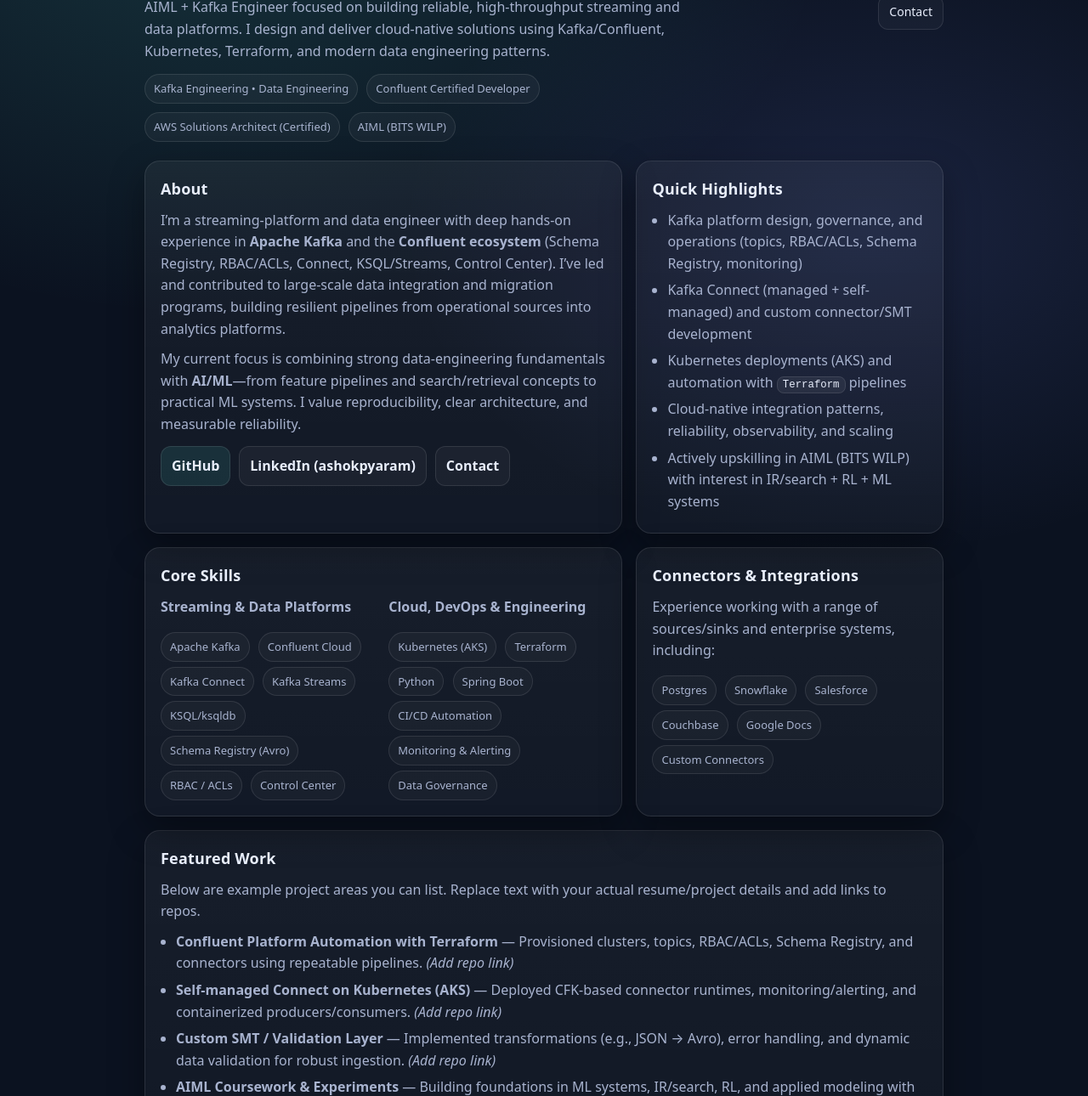
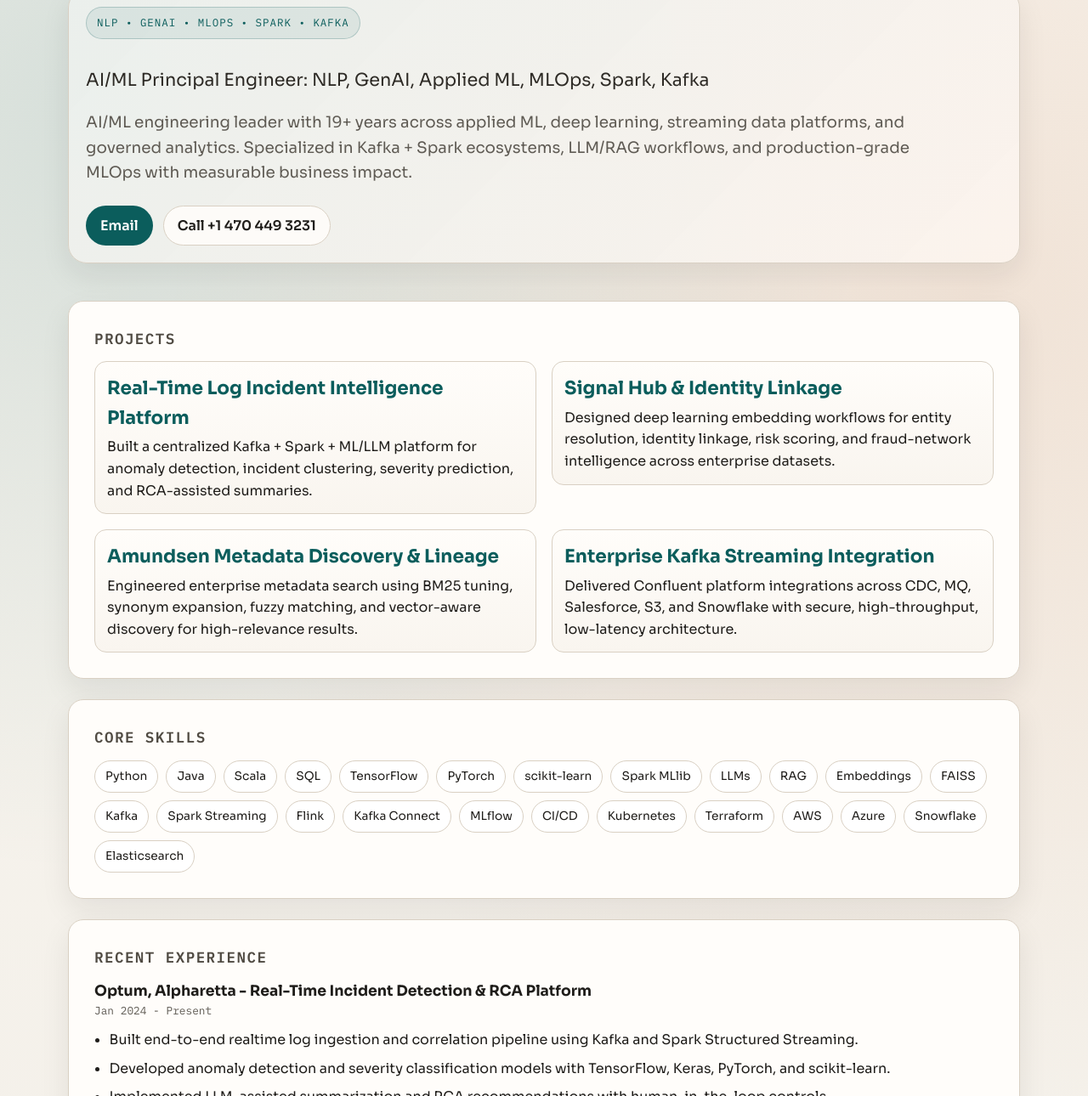
Before and after one commit to ashokpyaram-aiml/mypage, a plain HTML site: page index.html in a window 1280 px wide. Shown: the part 108-1398 px from the top of the page at 85% size. Drawn offline with Linux system fonts and the light colour scheme.

Commit message:
Revise index.html with new profile details and styles
Updated personal information and styling in index.html.

```diff
--- a/index.html
+++ b/index.html
@@ -1,296 +1,416 @@
 <!doctype html>
 <html lang="en">
 <head>
-  <meta charset="utf-8" />
-  <meta name="viewport" content="width=device-width, initial-scale=1" />
-  <title>Ashok Kumar Pyaram | AIML + Kafka Engineer</title>
-  <meta name="description" content="AIML + Kafka Engineer specializing in streaming data platforms, Confluent/Kafka, Kubernetes, Terraform, and cloud-native data engineering." />
+  <meta charset="UTF-8" />
+  <meta name="viewport" content="width=device-width, initial-scale=1.0" />
+  <title>Ashok Kumar Pyaram | AI/ML Principal Engineer</title>
+  <meta name="description" content="Portfolio and profile of Ashok Kumar Pyaram, AI/ML Principal Engineer specializing in NLP, GenAI, MLOps, Kafka, and Spark." />
+  <link rel="preconnect" href="https://fonts.googleapis.com" />
+  <link rel="preconnect" href="https://fonts.gstatic.com" crossorigin />
+  <link href="https://fonts.googleapis.com/css2?family=Sora:wght@300;400;600;700;800&family=IBM+Plex+Mono:wght@400;600&display=swap" rel="stylesheet" />
   <style>
-    :root{
-      --bg:#0b1220;
-      --card:#0f1b33;
-      --text:#e8eefc;
-      --muted:#a8b3cf;
-      --accent:#4dd6c5;
-      --border:rgba(255,255,255,0.10);
-      --shadow: 0 16px 40px rgba(0,0,0,.35);
+    :root {
+      --bg: #f4f1ea;
+      --ink: #1f1d1a;
+      --muted: #5f5b54;
+      --card: #fffdfa;
+      --line: #d9d0c3;
+      --accent: #0b5d5c;
+      --accent-2: #c3682f;
+      --shadow: 0 14px 34px rgba(31, 29, 26, 0.08);
+      --radius: 18px;
+      --max: 1120px;
     }
-    *{box-sizing:border-box}
-    body{
-      margin:0;
-      font-family: ui-sans-serif, system-ui, -apple-system, Segoe UI, Roboto, Helvetica, Arial, "Apple Color Emoji","Segoe UI Emoji";
-      background: radial-gradient(1200px 800px at 20% 0%, rgba(77,214,197,.16), transparent 60%),
-                  radial-gradient(1000px 700px at 80% 20%, rgba(120,140,255,.14), transparent 55%),
-                  var(--bg);
-      color:var(--text);
-      line-height:1.6;
+
+    * { box-sizing: border-box; }
+    html, body { margin: 0; padding: 0; }
+
+    body {
+      font-family: "Sora", sans-serif;
+      color: var(--ink);
+      background:
+        radial-gradient(circle at 10% 10%, rgba(11, 93, 92, 0.14), transparent 38%),
+        radial-gradient(circle at 90% 20%, rgba(195, 104, 47, 0.12), transparent 44%),
+        linear-gradient(180deg, #f8f5ef 0%, #f2eee7 100%);
+      line-height: 1.6;
+      overflow-x: hidden;
     }
-    a{color:var(--accent); text-decoration:none}
-    a:hover{text-decoration:underline}
-    .wrap{max-width:980px; margin:0 auto; padding:42px 20px 64px}
-    header{
-      display:flex; gap:18px; align-items:flex-start; justify-content:space-between;
-      margin-bottom:22px;
+
+    .wrap {
+      width: min(92%, var(--max));
+      margin: 0 auto;
     }
-    .title h1{margin:0; font-size:34px; letter-spacing:.2px}
-    .title p{margin:8px 0 0; color:var(--muted); max-width:70ch}
-    .badge-row{display:flex; flex-wrap:wrap; gap:10px; margin-top:14px}
-    .badge{
-      border:1px solid var(--border);
-      background: rgba(255,255,255,0.04);
-      padding:6px 10px;
-      border-radius:999px;
-      font-size:13px;
-      color:var(--muted);
+
+    .topbar {
+      position: sticky;
+      top: 0;
+      backdrop-filter: blur(8px);
+      background: rgba(248, 245, 239, 0.85);
+      border-bottom: 1px solid rgba(217, 208, 195, 0.6);
+      z-index: 20;
     }
-    nav{
-      display:flex; gap:14px; flex-wrap:wrap;
-      justify-content:flex-end;
-      align-items:center;
-      margin-top:6px;
+
+    .topbar .wrap {
+      display: flex;
+      justify-content: space-between;
+      align-items: center;
+      min-height: 42px;
+      gap: 10px;
     }
-    nav a{
-      border:1px solid var(--border);
-      background: rgba(255,255,255,0.03);
-      padding:8px 12px;
-      border-radius:12px;
-      font-size:14px;
-      color:var(--text);
+
+    .brand {
+      font-weight: 500;
+      font-size: 0.8rem;
+      letter-spacing: 0.06em;
+      text-transform: uppercase;
+      color: var(--ink);
     }
-    nav a:hover{background: rgba(77,214,197,0.10); text-decoration:none}
-    .grid{
-      display:grid;
-      grid-template-columns: 1.4fr .9fr;
-      gap:16px;
-      margin-top:18px;
+
+    .meta {
+      font-family: "IBM Plex Mono", monospace;
+      font-size: 0.72rem;
+      color: var(--muted);
+      text-align: right;
     }
-    @media (max-width: 900px){
-      header{flex-direction:column}
-      nav{justify-content:flex-start}
-      .grid{grid-template-columns:1fr}
+
+    .hero {
+      padding: 28px 0 20px;
+      animation: rise 700ms ease-out both;
+      background: transparent;
+      border: none;
+      box-shadow: none;
     }
-    .card{
-      border:1px solid var(--border);
-      background: linear-gradient(180deg, rgba(255,255,255,0.05), rgba(255,255,255,0.03));
-      border-radius:18px;
-      padding:18px 18px;
+
+    .hero-card {
+      border: 1px solid var(--line);
+      border-radius: 22px;
+      padding: clamp(14px, 2vw, 20px);
+      background:
+        linear-gradient(135deg, rgba(11, 93, 92, 0.08), rgba(195, 104, 47, 0.06)),
+        rgba(255, 253, 250, 0.95);
       box-shadow: var(--shadow);
     }
-    .card h2{
-      margin:0 0 10px;
-      font-size:18px;
-      letter-spacing:.2px;
+
+    .eyebrow {
+      display: inline-block;
+      font-family: "IBM Plex Mono", monospace;
+      font-size: 0.78rem;
+      letter-spacing: 0.08em;
+      text-transform: uppercase;
+      color: var(--accent);
+      background: rgba(11, 93, 92, 0.08);
+      border: 1px solid rgba(11, 93, 92, 0.22);
+      border-radius: 999px;
+      padding: 8px 12px;
+      margin-bottom: 18px;
     }
-    .card p{margin:0 0 10px; color:var(--muted)}
-    ul{margin:10px 0 0; padding-left:18px; color:var(--muted)}
-    li{margin:6px 0}
-    .two-col{
-      display:grid;
-      grid-template-columns: 1fr 1fr;
-      gap:12px;
+
+    h1 {
+      margin: 0;
+      font-size: clamp(1.6rem, 3.6vw, 2.6rem);
+      line-height: 1.08;
+      letter-spacing: -0.02em;
+      max-width: 20ch;
+      font-weight: 800;
     }
-    @media (max-width: 520px){
-      .two-col{grid-template-columns:1fr}
+
+    .hero-subtitle {
+      margin: 14px 0 0;
+      font-size: clamp(1rem, 2.1vw, 1.3rem);
+      color: #2e2b26;
+      font-weight: 400;
     }
-    .pill{
-      display:inline-block;
-      border:1px solid var(--border);
-      background: rgba(255,255,255,0.03);
-      padding:6px 10px;
-      border-radius:999px;
-      margin:6px 6px 0 0;
-      font-size:13px;
-      color:var(--muted);
+
+    .lead {
+      max-width: 72ch;
+      margin: 18px 0 24px;
+      color: var(--muted);
+      font-size: clamp(1rem, 1.8vw, 1.15rem);
+      font-weight: 400;
     }
-    footer{
-      margin-top:18px;
-      color:rgba(232,238,252,.65);
-      font-size:13px;
-      text-align:center;
+
+    .cta {
+      display: flex;
+      flex-wrap: wrap;
+      gap: 12px;
     }
-    .cta{
-      display:flex; gap:10px; flex-wrap:wrap; margin-top:12px;
+
+    .btn {
+      text-decoration: none;
+      display: inline-flex;
+      align-items: center;
+      justify-content: center;
+      border-radius: 999px;
+      padding: 10px 16px;
+      font-weight: 600;
+      border: 1px solid transparent;
+      transition: transform 180ms ease, background 180ms ease;
     }
-    .btn{
-      display:inline-block;
-      padding:10px 12px;
-      border-radius:12px;
-      border:1px solid var(--border);
-      background: rgba(77,214,197,0.12);
-      color:var(--text);
-      font-weight:600;
+
+    .btn.primary {
+      background: var(--accent);
+      color: #fff;
     }
-    .btn.secondary{background: rgba(255,255,255,0.04)}
-    .btn:hover{text-decoration:none; filter:brightness(1.05)}
-    code.inline{
-      background: rgba(255,255,255,0.06);
-      border:1px solid var(--border);
-      padding:2px 6px;
-      border-radius:8px;
-      color:var(--text);
-      font-size: 0.95em;
+
+    .btn.secondary {
+      border-color: var(--line);
+      color: var(--ink);
+      background: rgba(255, 253, 250, 0.9);
+    }
+
+    .btn:hover { transform: translateY(-1px); }
+
+    section {
+      margin: 24px 0;
+      background: var(--card);
+      border: 1px solid var(--line);
+      border-radius: var(--radius);
+      box-shadow: var(--shadow);
+      padding: clamp(20px, 2.6vw, 30px);
+      animation: fade 550ms ease both;
+    }
+
+    .section-title {
+      margin: 0 0 12px;
+      font-size: 1.1rem;
+      text-transform: uppercase;
+      letter-spacing: 0.08em;
+      font-family: "IBM Plex Mono", monospace;
+      color: #504b43;
+    }
+
+    .grid {
+      display: grid;
+      grid-template-columns: repeat(2, minmax(0, 1fr));
+      gap: 18px;
+    }
+
+    .stat {
+      border: 1px solid var(--line);
+      border-radius: 14px;
+      background: linear-gradient(180deg, #fffdfa, #f9f5ef);
+      padding: 14px;
+    }
+
+    a.stat-link {
+      text-decoration: none;
+      color: inherit;
+      display: block;
+      transition: transform 180ms ease, box-shadow 180ms ease;
+      border-radius: 14px;
+    }
+
+    a.stat-link:hover .stat {
+      transform: translateY(-2px);
+      box-shadow: 0 10px 20px rgba(31, 29, 26, 0.08);
+    }
+
+    .stat strong {
+      display: block;
+      font-size: 1.35rem;
+      color: var(--accent);
+      margin-bottom: 4px;
+    }
+
+    .chips {
+      display: flex;
+      flex-wrap: wrap;
+      gap: 9px;
+      margin-top: 10px;
+    }
+
+    .chip {
+      border: 1px solid var(--line);
+      border-radius: 999px;
+      padding: 7px 12px;
+      font-size: 0.86rem;
+      background: #fff;
+    }
+
+    .timeline-item {
+      border-top: 1px dashed var(--line);
+      padding-top: 16px;
+      margin-top: 16px;
+    }
+
+    .timeline-item:first-of-type {
+      border-top: none;
+      margin-top: 0;
+      padding-top: 0;
+    }
+
+    .role {
+      margin: 0;
+      font-size: 1.08rem;
+    }
+
+    .period {
+      font-family: "IBM Plex Mono", monospace;
+      font-size: 0.8rem;
+      color: var(--muted);
+      margin-bottom: 10px;
+      display: block;
+    }
+
+    ul {
+      margin: 0;
+      padding-left: 1.1rem;
+    }
+
+    li + li { margin-top: 8px; }
+
+    footer {
+      text-align: center;
+      padding: 28px 0 36px;
+      color: var(--muted);
+      font-size: 0.9rem;
+    }
+
+    @keyframes rise {
+      from { opacity: 0; transform: translateY(16px); }
+      to { opacity: 1; transform: translateY(0); }
+    }
+
+    @keyframes fade {
+      from { opacity: 0; transform: translateY(8px); }
+      to { opacity: 1; transform: translateY(0); }
+    }
+
+    @media (max-width: 860px) {
+      .grid { grid-template-columns: 1fr; }
+      .topbar .wrap { justify-content: space-between; padding: 4px 0; }
+      .meta { text-align: left; }
     }
   </style>
 </head>
-
 <body>
+  <header class="topbar">
     <div class="wrap">
-    <header>
-      <div class="title">
-        <h1>Ashok Kumar Pyaram</h1>
-        <p>
-          AIML + Kafka Engineer focused on building reliable, high-throughput streaming and data platforms.
-          I design and deliver cloud-native solutions using Kafka/Confluent, Kubernetes, Terraform, and modern data engineering patterns.
-        </p>
-
-        <div class="badge-row">
-          <span class="badge">Kafka Engineering • Data Engineering</span>
-          <span class="badge">Confluent Certified Developer</span>
-          <span class="badge">AWS Solutions Architect (Certified)</span>
-          <span class="badge">AIML (BITS WILP)</span>
+      <div class="brand">Ashok Kumar Pyaram</div>
+      <div class="meta">AI/ML Principal Engineer • Greater Atlanta, GA, USA</div>
     </div>
-      </div>
-
-      <nav>
-        <a href="#about">About</a>
-        <a href="#skills">Skills</a>
-        <a href="#projects">Projects</a>
-        <a href="#contact">Contact</a>
-        <!-- Optional: link to your resume PDF if you add it to repo -->
-        <!-- <a href="resume.pdf">Resume</a> -->
-      </nav>
   </header>
 
-    <section class="grid">
-      <div class="card" id="about">
-        <h2>About</h2>
-        <p>
-          I’m a streaming-platform and data engineer with deep hands-on experience in <strong>Apache Kafka</strong> and the
-          <strong>Confluent ecosystem</strong> (Schema Registry, RBAC/ACLs, Connect, KSQL/Streams, Control Center).
-          I’ve led and contributed to large-scale data integration and migration programs, building resilient pipelines
-          from operational sources into analytics platforms.
+  <main class="wrap">
+    <section class="hero">
+      <div class="hero-card">
+        <span class="eyebrow">NLP • GENAI • MLOPS • Spark • Kafka</span>
+        <p class="hero-subtitle">AI/ML Principal Engineer: NLP, GenAI, Applied ML, MLOps, Spark, Kafka</p>
+        <p class="lead">
+          AI/ML engineering leader with 19+ years across applied ML, deep learning, streaming data platforms, and governed analytics.
+          Specialized in Kafka + Spark ecosystems, LLM/RAG workflows, and production-grade MLOps with measurable business impact.
         </p>
-        <p>
-          My current focus is combining strong data-engineering fundamentals with <strong>AI/ML</strong>—from feature pipelines and
-          search/retrieval concepts to practical ML systems. I value reproducibility, clear architecture, and measurable reliability.
-        </p>
-
         <div class="cta">
-          <!-- Replace # with your real links -->
-          <a class="btn" href="https://github.com/ashokpyaram-aiml/mypage" target="_blank" rel="noopener">GitHub</a>
-          <a class="btn secondary" href="https://www.linkedin.com/in/ashokpyaram/" target="_blank" rel="noopener">LinkedIn (ashokpyaram)</a>
-          <a class="btn secondary" href="#contact">Contact</a>
-        </div>
-      </div>
-
-      <aside class="card">
-        <h2>Quick Highlights</h2>
-        <ul>
-          <li>Kafka platform design, governance, and operations (topics, RBAC/ACLs, Schema Registry, monitoring)</li>
-          <li>Kafka Connect (managed + self-managed) and custom connector/SMT development</li>
-          <li>Kubernetes deployments (AKS) and automation with <code class="inline">Terraform</code> pipelines</li>
-          <li>Cloud-native integration patterns, reliability, observability, and scaling</li>
-          <li>Actively upskilling in AIML (BITS WILP) with interest in IR/search + RL + ML systems</li>
-        </ul>
-      </aside>
-    </section>
-
-    <section class="grid" style="margin-top:16px;">
-      <div class="card" id="skills">
-        <h2>Core Skills</h2>
-        <div class="two-col">
-          <div>
-            <p><strong>Streaming & Data Platforms</strong></p>
-            <span class="pill">Apache Kafka</span>
-            <span class="pill">Confluent Cloud</span>
-            <span class="pill">Kafka Connect</span>
-            <span class="pill">Kafka Streams</span>
-            <span class="pill">KSQL/ksqldb</span>
-            <span class="pill">Schema Registry (Avro)</span>
-            <span class="pill">RBAC / ACLs</span>
-            <span class="pill">Control Center</span>
-          </div>
-          <div>
-            <p><strong>Cloud, DevOps & Engineering</strong></p>
-            <span class="pill">Kubernetes (AKS)</span>
-            <span class="pill">Terraform</span>
-            <span class="pill">Python</span>
-            <span class="pill">Spring Boot</span>
-            <span class="pill">CI/CD Automation</span>
-            <span class="pill">Monitoring & Alerting</span>
-            <span class="pill">Data Governance</span>
-          </div>
-        </div>
-      </div>
-
-      <div class="card">
-        <h2>Connectors & Integrations</h2>
-        <p>Experience working with a range of sources/sinks and enterprise systems, including:</p>
-        <div>
-          <span class="pill">Postgres</span>
-          <span class="pill">Snowflake</span>
-          <span class="pill">Salesforce</span>
-          <span class="pill">Couchbase</span>
-          <span class="pill">Google Docs</span>
-          <span class="pill">Custom Connectors</span>
+          <a class="btn primary" href="mailto:Pyaramashok@outlook.com">Email</a>
+          <a class="btn secondary" href="tel:+14704493231">Call +1 470 449 3231</a>
         </div>
       </div>
     </section>
 
-    <section class="card" id="projects" style="margin-top:16px;">
-      <h2>Featured Work</h2>
-      <p>
-        Below are example project areas you can list. Replace text with your actual resume/project details and add links to repos.
-      </p>
-      <ul>
-        <li>
-          <strong>Confluent Platform Automation with Terraform</strong> — Provisioned clusters, topics, RBAC/ACLs, Schema Registry, and connectors using repeatable pipelines.
-          <em> (Add repo link)</em>
-        </li>
-        <li>
-          <strong>Self-managed Connect on Kubernetes (AKS)</strong> — Deployed CFK-based connector runtimes, monitoring/alerting, and containerized producers/consumers.
-          <em> (Add repo link)</em>
-        </li>
-        <li>
-          <strong>Custom SMT / Validation Layer</strong> — Implemented transformations (e.g., JSON → Avro), error handling, and dynamic data validation for robust ingestion.
-          <em> (Add repo link)</em>
-        </li>
-        <li>
-          <strong>AIML Coursework & Experiments</strong> — Building foundations in ML systems, IR/search, RL, and applied modeling with reproducible notebooks.
-          <em> (Add repo link)</em>
-        </li>
-      </ul>
-    </section>
-
-    <section class="grid" style="margin-top:16px;">
-      <div class="card" id="contact">
-        <h2>Contact</h2>
-
-        <ul>
-          <li>Email: <a href="mailto:your.email@example.com">pyaramashok@outlook.com</a></li>
-          <li>LinkedIn: <a href="#" target="_blank" rel="noopener">https://www.linkedin.com/in/ashokpyaram/</a></li>
-          <li>GitHub: <a href="https://github.com/royalnestgit" target="_blank" rel="noopener">github.com/ashokpyaram-aiml</a></li>
-        </ul>
+    <section>
+      <h2 class="section-title">Projects</h2>
+      <div class="grid">
+        <a class="stat-link" href="projects/incident-intelligence.html">
+          <div class="stat">
+            <strong>Real-Time Log Incident Intelligence Platform</strong>
+            Built a centralized Kafka + Spark + ML/LLM platform for anomaly detection, incident clustering, severity prediction, and RCA-assisted summaries.
           </div>
-
-      <div class="card">
-        <h2>What I’m Exploring</h2>
-        <ul>
-          <li>ML systems fundamentals and scalable feature/data pipelines</li>
-          <li>Information Retrieval & Search (ranking, indexing, evaluation)</li>
-          <li>Streaming-first architectures for real-time ML</li>
-          <li>Observability: metrics, SLOs, and performance tuning for Kafka</li>
-        </ul>
+        </a>
+        <a class="stat-link" href="projects/signal-hub-identity-linkage.html">
+          <div class="stat">
+            <strong>Signal Hub & Identity Linkage</strong>
+            Designed deep learning embedding workflows for entity resolution, identity linkage, risk scoring, and fraud-network intelligence across enterprise datasets.
+          </div>
+        </a>
+        <a class="stat-link" href="projects/amundsen-metadata-lineage.html">
+          <div class="stat">
+            <strong>Amundsen Metadata Discovery & Lineage</strong>
+            Engineered enterprise metadata search using BM25 tuning, synonym expansion, fuzzy matching, and vector-aware discovery for high-relevance results.
+          </div>
+        </a>
+        <a class="stat-link" href="projects/enterprise-kafka-streaming.html">
+          <div class="stat">
+            <strong>Enterprise Kafka Streaming Integration</strong>
+            Delivered Confluent platform integrations across CDC, MQ, Salesforce, S3, and Snowflake with secure, high-throughput, low-latency architecture.
+          </div>
+        </a>
       </div>
     </section>
 
+    <section>
+      <h2 class="section-title">Core Skills</h2>
+      <div class="chips">
+        <span class="chip">Python</span><span class="chip">Java</span><span class="chip">Scala</span><span class="chip">SQL</span>
+        <span class="chip">TensorFlow</span><span class="chip">PyTorch</span><span class="chip">scikit-learn</span><span class="chip">Spark MLlib</span>
+        <span class="chip">LLMs</span><span class="chip">RAG</span><span class="chip">Embeddings</span><span class="chip">FAISS</span>
+        <span class="chip">Kafka</span><span class="chip">Spark Streaming</span><span class="chip">Flink</span><span class="chip">Kafka Connect</span>
+        <span class="chip">MLflow</span><span class="chip">CI/CD</span><span class="chip">Kubernetes</span><span class="chip">Terraform</span>
+        <span class="chip">AWS</span><span class="chip">Azure</span><span class="chip">Snowflake</span><span class="chip">Elasticsearch</span>
+      </div>
+    </section>
+
+    <section>
+      <h2 class="section-title">Recent Experience</h2>
+
+      <article class="timeline-item">
+        <h3 class="role">Optum, Alpharetta - Real-Time Incident Detection & RCA Platform</h3>
+        <span class="period">Jan 2024 - Present</span>
+        <ul>
+          <li>Built end-to-end realtime log ingestion and correlation pipeline using Kafka and Spark Structured Streaming.</li>
+          <li>Developed anomaly detection and severity classification models with TensorFlow, Keras, PyTorch, and scikit-learn.</li>
+          <li>Implemented LLM-assisted summarization and RCA recommendations with human-in-the-loop controls.</li>
+        </ul>
+      </article>
+
+      <article class="timeline-item">
+        <h3 class="role">Experian, Alpharetta - Signal Hub & Identity Linkage</h3>
+        <span class="period">Feb 2022 - Jan 2024</span>
+        <ul>
+          <li>Designed entity-resolution pipelines integrating enterprise credit, fraud, and identity datasets.</li>
+          <li>Built embedding-based deep learning models for customer/address similarity and fraud-network discovery.</li>
+          <li>Delivered credit-risk and anomaly models, REST APIs, and optimized NoSQL/RDBMS models for large-scale retrieval.</li>
+        </ul>
+      </article>
+
+      <article class="timeline-item">
+        <h3 class="role">Danske Bank - Enterprise Kafka Streaming</h3>
+        <span class="period">Feb 2021 - Jan 2022</span>
+        <ul>
+          <li>Delivered Confluent-based mission-critical streaming platform with tuning for throughput, latency, and resiliency.</li>
+          <li>Integrated Debezium CDC, IBM MQ, Salesforce, S3, and Snowflake with secure SSL/OAuth architecture.</li>
+        </ul>
+      </article>
+
+      <article class="timeline-item">
+        <h3 class="role">Fidelity Investments (USA) - Streaming, Risk & Analytics Platforms</h3>
+        <span class="period">May 2012 - Jan 2021</span>
+        <ul>
+          <li>Built phishing risk and detection analytics using Hadoop, Hive, Spark, Kafka, Tableau, and Power BI.</li>
+          <li>Delivered enterprise event streaming and workflow orchestration integrating Confluent Cloud, ServiceNow, and microservices.</li>
+          <li>Developed cybersecurity reporting and analytics pipelines to improve operational visibility and decision support.</li>
+        </ul>
+      </article>
+    </section>
+
+    <section>
+      <h2 class="section-title">Education & Certifications</h2>
+      <p><strong>M.Tech in AI &amp; ML (WILP)</strong>, BITS Pilani — In Progress</p>
+      <p><strong>B.Tech in EEE</strong>, Intel Engineering College (JNTU), 2005</p>
+      <div class="chips">
+        <span class="chip">GenAI Certified Specialist</span>
+        <span class="chip">Confluent Certified Developer</span>
+        <span class="chip">AWS Solutions Architect Associate</span>
+        <span class="chip">Oracle BI Implementation Specialist</span>
+      </div>
+    </section>
+  </main>
+
   <footer>
-      © <span id="y"></span> Ashok Kumar Pyaram • Built with GitHub Pages
+    <div class="wrap">© <span id="year"></span> Ashok Kumar Pyaram • Built for GitHub Pages</div>
   </footer>
-  </div>
 
   <script>
-    document.getElementById("y").textContent = new Date().getFullYear();
+    document.getElementById("year").textContent = new Date().getFullYear();
   </script>
 </body>
 </html>
```
Lines whose indentation alone changed are shown as unchanged.
